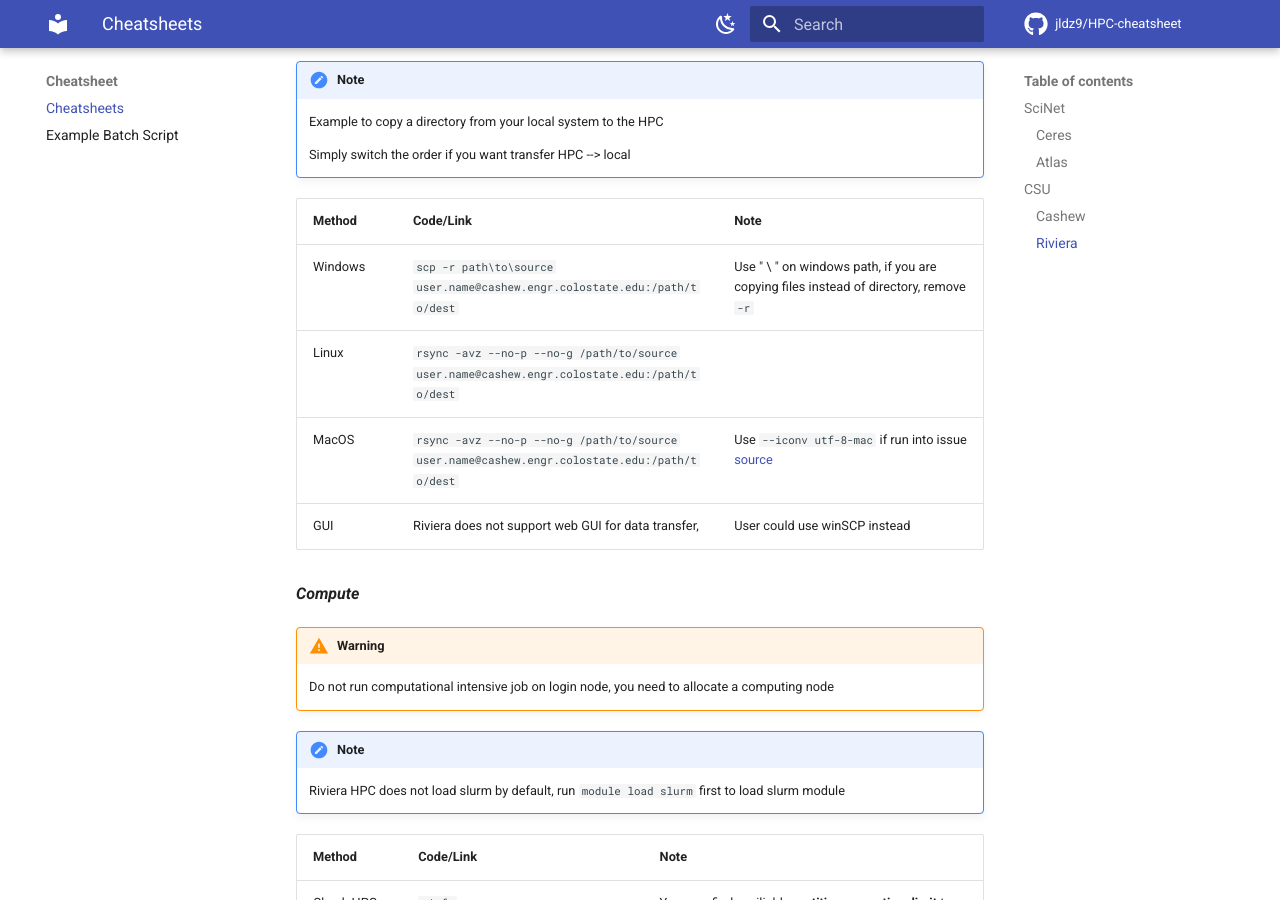
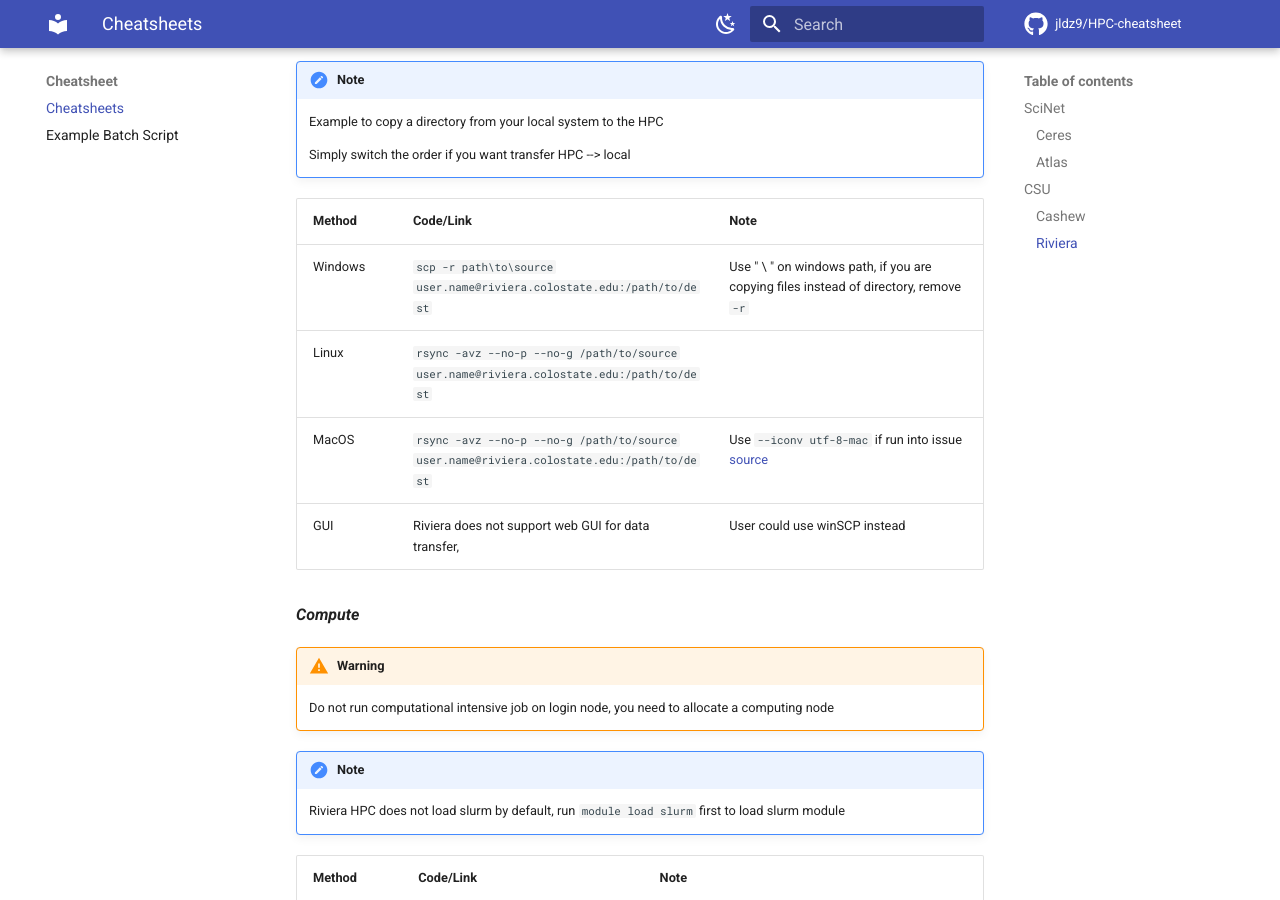
Before and after one commit to jldz9/HPC-cheatsheet, an MkDocs documentation site: the page built from docs/cheatsheet/main.md, in a window 1280 px wide and 900 px high, scrolled down 6596 px. Built offline with MkDocs 1.6.1 and Material for MkDocs 9.7.7, drawn with Linux system fonts in a browser that asks for light colours; comment, search, counter and statistics services are not loaded; the version menu is left out.

Commit message:
typo change

```diff
--- a/docs/cheatsheet/main.md
+++ b/docs/cheatsheet/main.md
@@ -171,9 +171,9 @@ This page will list cheat sheet for different HPC groups, you may use catalogs t
 
 | Method | Code/Link | Note |
 | ------| ----- | -----|
-| Windows | `scp -r path\to\source  user.name@cashew.engr.colostate.edu:/path/to/dest` | Use " \ " on windows path, if you are copying files instead of directory, remove `-r` |
-| Linux | `rsync -avz --no-p --no-g /path/to/source user.name@cashew.engr.colostate.edu:/path/to/dest` | |
-| MacOS | `rsync -avz --no-p --no-g /path/to/source user.name@cashew.engr.colostate.edu:/path/to/dest` | Use `--iconv utf-8-mac` if run into issue [source](https://odd.blog/2020/10/06/rsync-between-mac-and-linux/) |
+| Windows | `scp -r path\to\source  user.name@riviera.colostate.edu:/path/to/dest` | Use " \ " on windows path, if you are copying files instead of directory, remove `-r` |
+| Linux | `rsync -avz --no-p --no-g /path/to/source user.name@riviera.colostate.edu:/path/to/dest` | |
+| MacOS | `rsync -avz --no-p --no-g /path/to/source user.name@riviera.colostate.edu:/path/to/dest` | Use `--iconv utf-8-mac` if run into issue [source](https://odd.blog/2020/10/06/rsync-between-mac-and-linux/) |
 | GUI | Riviera does not support web GUI for data transfer, |User could use winSCP instead |
 
 
```
